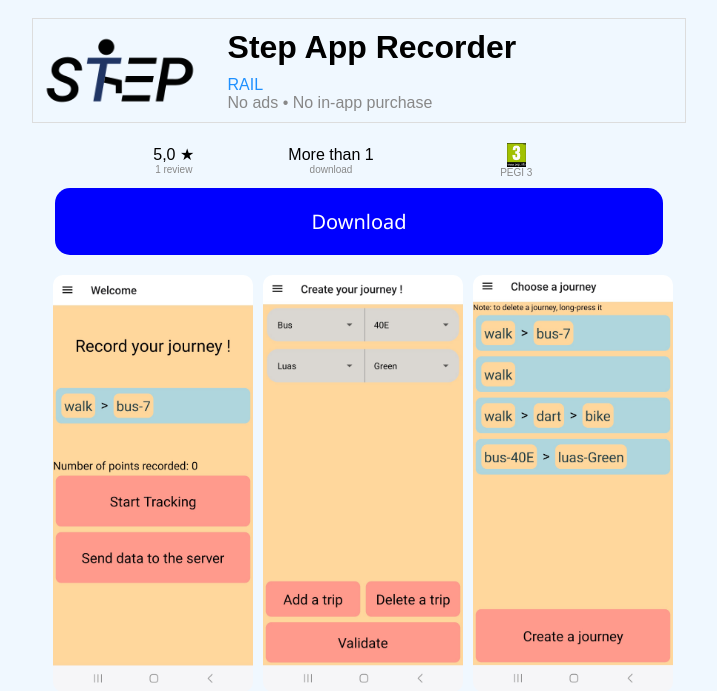
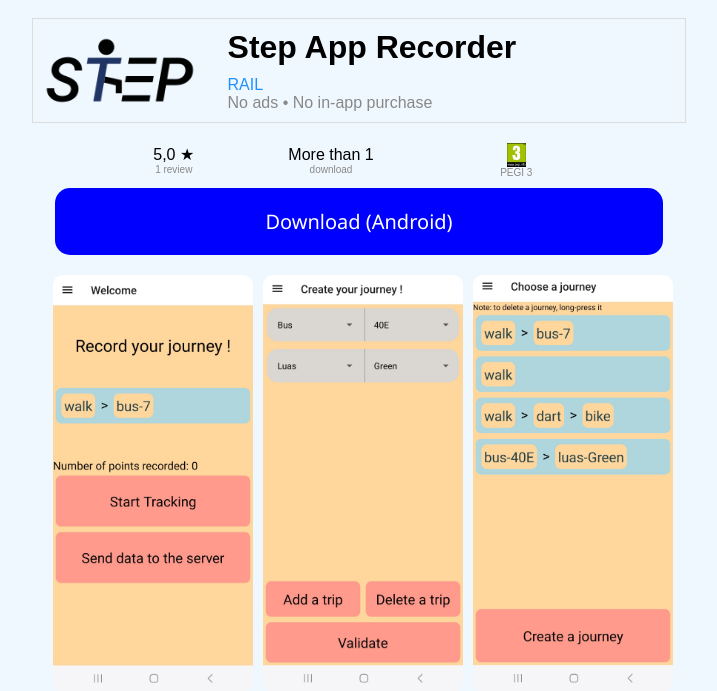
Before and after one commit to CrazyLeek/STEP-server-app, a Flask app: page /apps/gps_recorder in a window 1280 px wide. Shown: the top 691 px of the page, without its empty margins (281-998 px from the left). Run offline with Flask 3, Linux system fonts and the light colour scheme.

Commit message:
added that download is for android

```diff
--- a/templates/gps_record_app.html
+++ b/templates/gps_record_app.html
@@ -204,7 +204,7 @@
     </div>
 
     <a href="/static/app-release.apk" class="download-button">
-        <p>Download</p>
+        <p>Download (Android)</p>
     </a>
 
 
```
